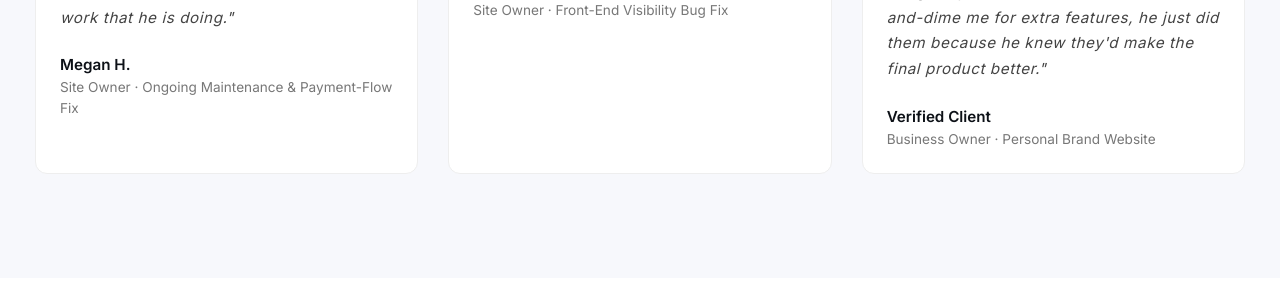
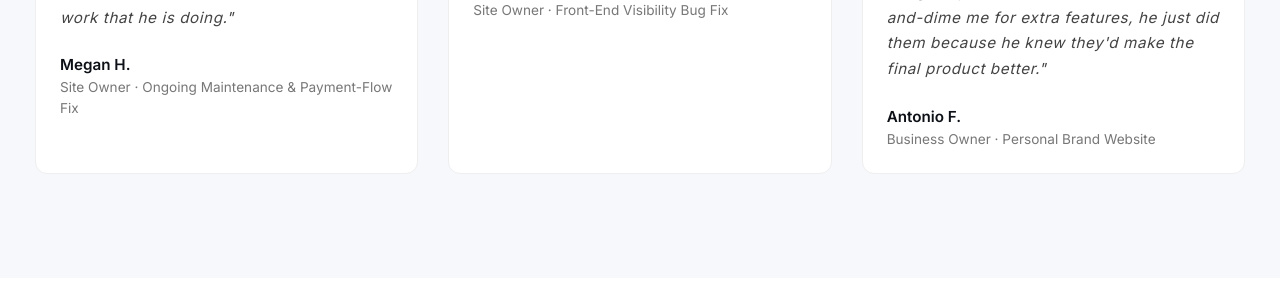
Before and after one commit to faisal-alvi/faisal-alvi.github.io, a Jekyll site: the page index.html, which Jekyll copies as it is, in a window 1280 px wide and 900 px high, scrolled down 4827 px. Shown: the part 153-453 px from the top of the window. Built offline with Jekyll 4.4.1, drawn with Linux system fonts in a browser that asks for light colours; some web fonts are replaced.

Commit message:
use real client name for the 3rd testimonial
Antonio Fuentes, confirmed by user (not exposed on Upwork's own
freelancer dashboard view). Shown as "Antonio F." to match the
site's existing first-name + last-initial convention.

Co-Authored-By: Claude Sonnet 5 <noreply@anthropic.com>

```diff
--- a/index.html
+++ b/index.html
@@ -1816,7 +1816,7 @@
                     <div class="v2-testimonial-card">
                         <div class="v2-stars">&#9733;&#9733;&#9733;&#9733;&#9733;</div>
                         <p class="v2-quote">"The WordPress homepage he designed is clean, professional, and exactly what my brand needed. He even went beyond what I originally asked for, and he didn't nickel-and-dime me for extra features, he just did them because he knew they'd make the final product better."</p>
-                        <div class="v2-author-name">Verified Client</div>
+                        <div class="v2-author-name">Antonio F.</div>
                         <div class="v2-author-role">Business Owner &middot; Personal Brand Website</div>
                     </div>
                 </div>
```
